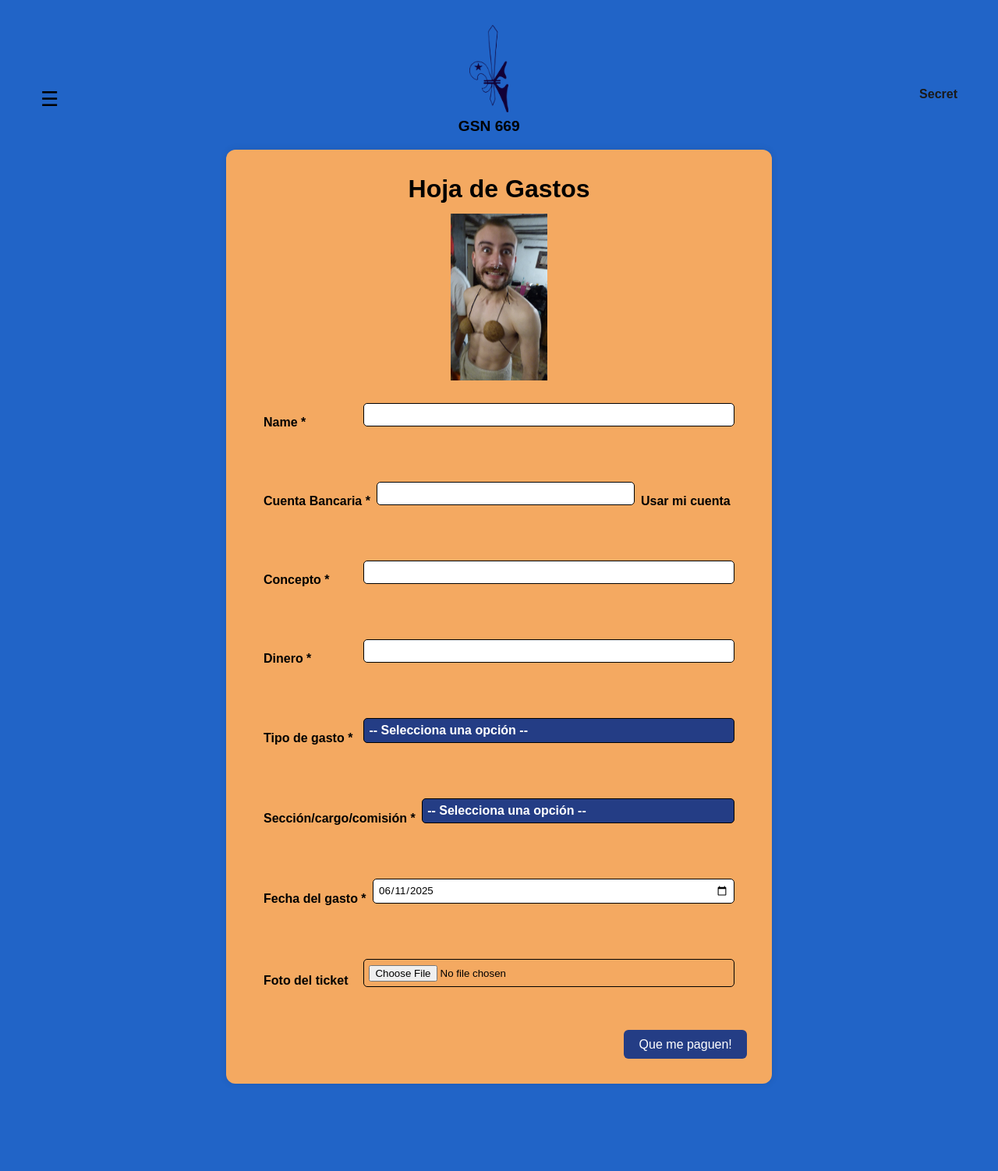
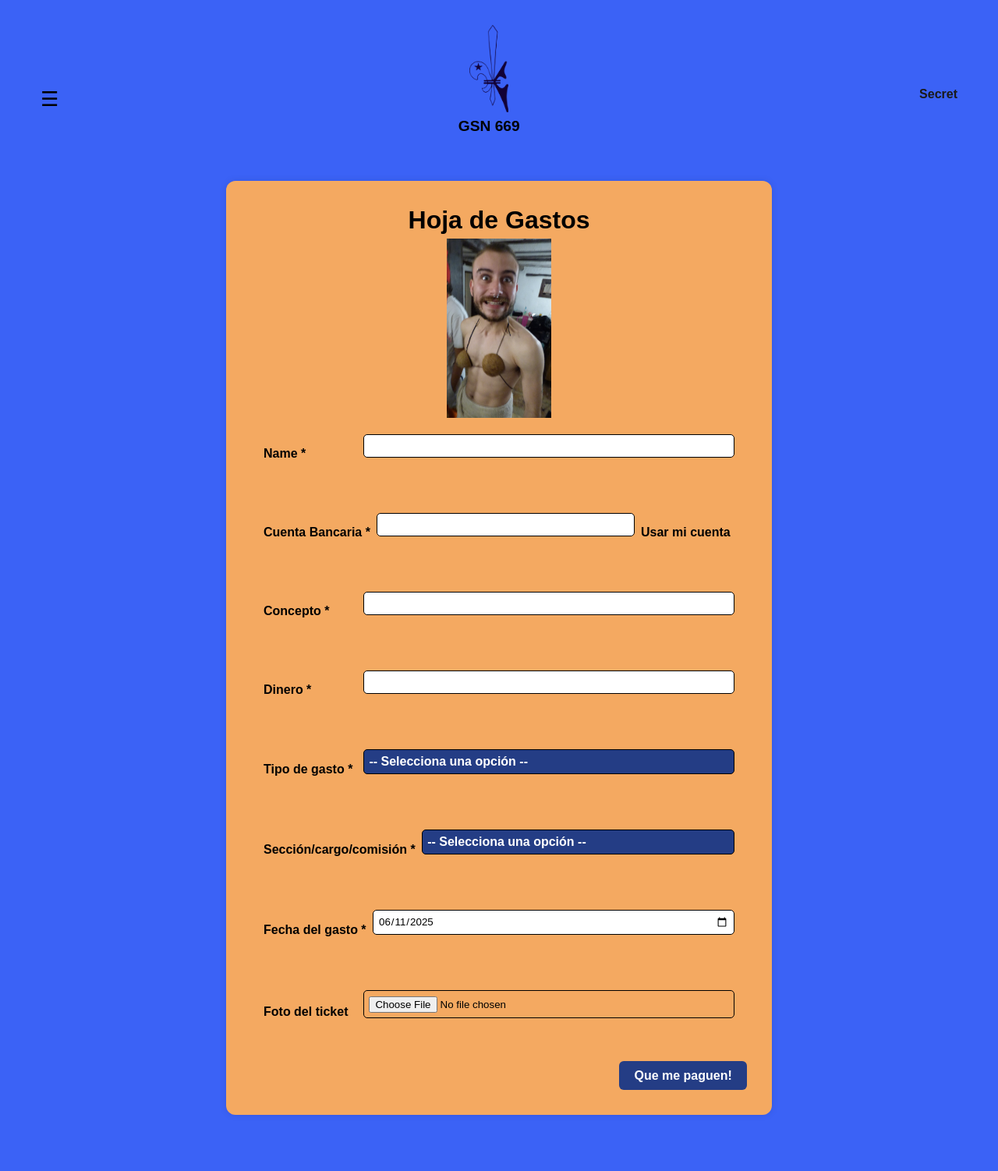
Before and after one commit to IsmaLeal/hoja-gastos, a Flask app: page / in a window 1280 px wide. Shown: the whole page at 78% size. Before the commit the page ends 1390 px from the top, so only its background shows below. Run offline with Flask 3, Linux system fonts and the light colour scheme; the visitor is signed in with stand-in values (Sample User, id 1); some libraries are stand-ins or nearby versions.

Commit message:
Update style.css

```diff
--- a/static/style.css
+++ b/static/style.css
@@ -7,7 +7,7 @@
 }
 
 body {
-    background-color: rgba(0, 78, 191, 0.87);
+    background-color: #3b62f6;
     /*background-color: white;*/
     padding: 2rem;
 }
@@ -30,9 +30,9 @@ h2 {
     display: block;
     height: 15rem;
     width: auto;
-    margin: auto;
-    padding-top: 13px;
-    padding-bottom: 13px;
+    margin: 0 auto;
+    padding-top: 5px;
+    padding-bottom: 5px;
 }
 
 .container {
@@ -41,7 +41,7 @@ h2 {
     border-radius: 12px;
     box-shadow: 0 0 10px rgba(0,0,0,0.1);
     max-width: 700px;
-    margin: auto;
+    margin: 40px auto;
 }
 
 form {
@@ -118,6 +118,7 @@ button[type="submit"] {
     color: white;
     border: none;
     border-radius: 6px;
+    font-weight: bold;
     font-size: 1rem;
     cursor: pointer;
     align-self: flex-end;
@@ -130,14 +131,15 @@ button[type="submit"]:hover {
 }
 
 .dummybutton {
+    display: block;
+    margin: 2rem auto;
     background-color: rgba(223, 130, 3, 0.8);
     padding: 1rem 1rem;
     color: white;
     border: none;
-    border-radius: 16px;
-    font-size: 2.5rem;
+    border-radius: 10px;
+    font-size: 2rem;
     cursor: pointer;
-    align-self: center;
     transition: background-color 0.3s ease, transform 0.2s ease;
 }
 
@@ -254,7 +256,6 @@ button[type="submit"]:hover {
 }
 
 /* Tesoreria */
-
 .term-selector input[type="radio"] {
             display: none;
         }
```
